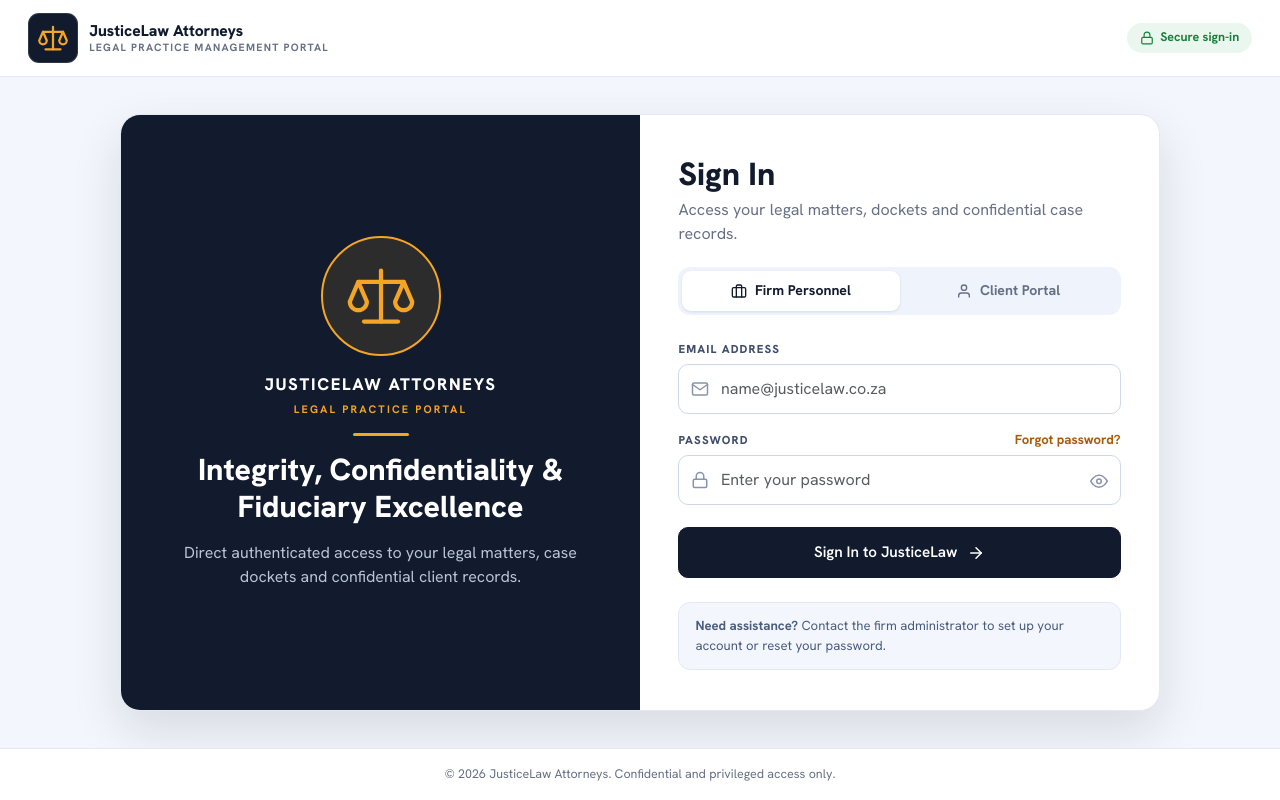
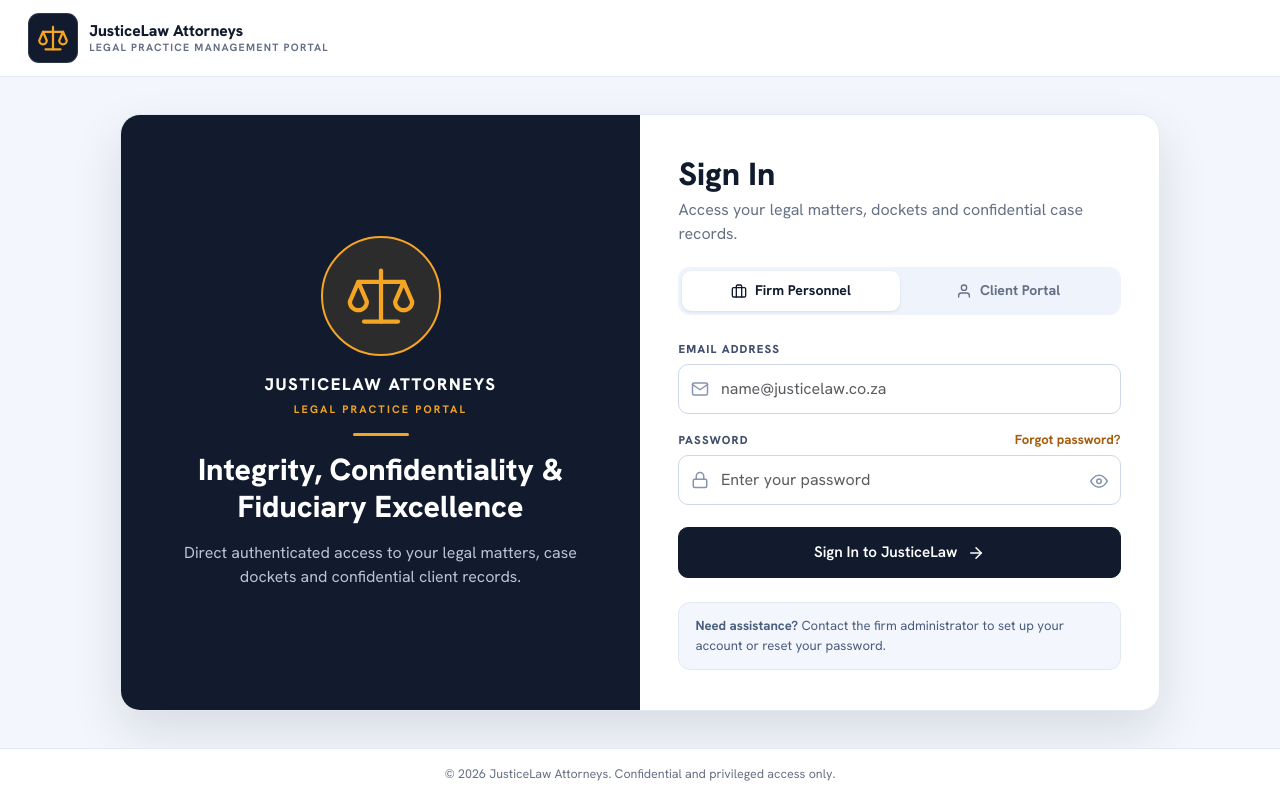
Before and after one commit to katlegostuart/justice-law-system, a React (Vite) app in the folder Frontend/justice-law-client/: page /login in a window 1280 px wide. Built offline with nearby package versions, Linux system fonts and the light colour scheme; no server answers.

Commit message:
style: remove secure sign-in label from login page

```diff
--- a/Frontend/justice-law-client/src/pages/Login.jsx
+++ b/Frontend/justice-law-client/src/pages/Login.jsx
@@ -55,9 +55,6 @@ export default function Login() {
             <small>LEGAL PRACTICE MANAGEMENT PORTAL</small>
           </div>
         </div>
-        <span className="secure-tag">
-          <Icon name="lock" size={14} /> Secure sign-in
-        </span>
       </header>
 
       <main className="login-main">
```
